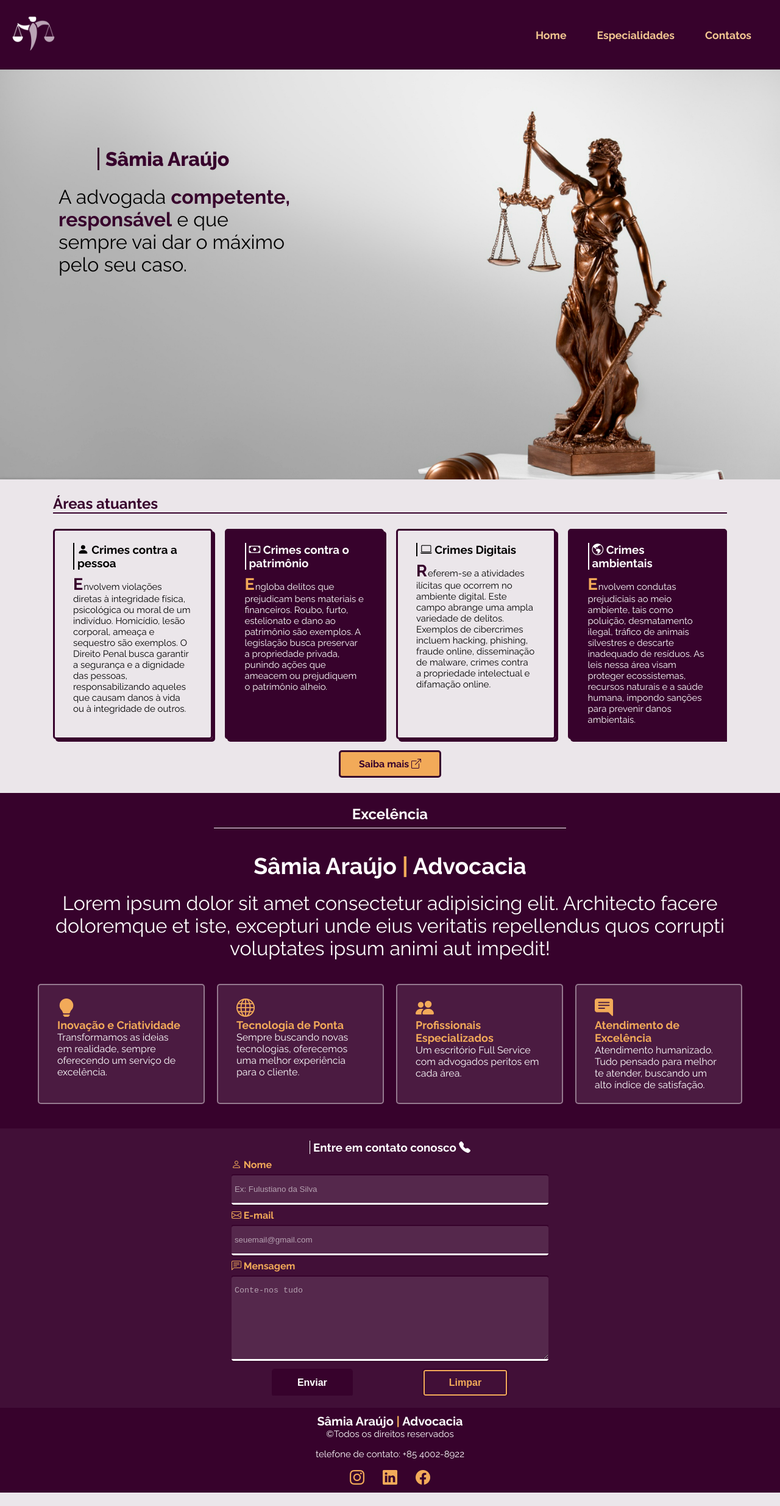
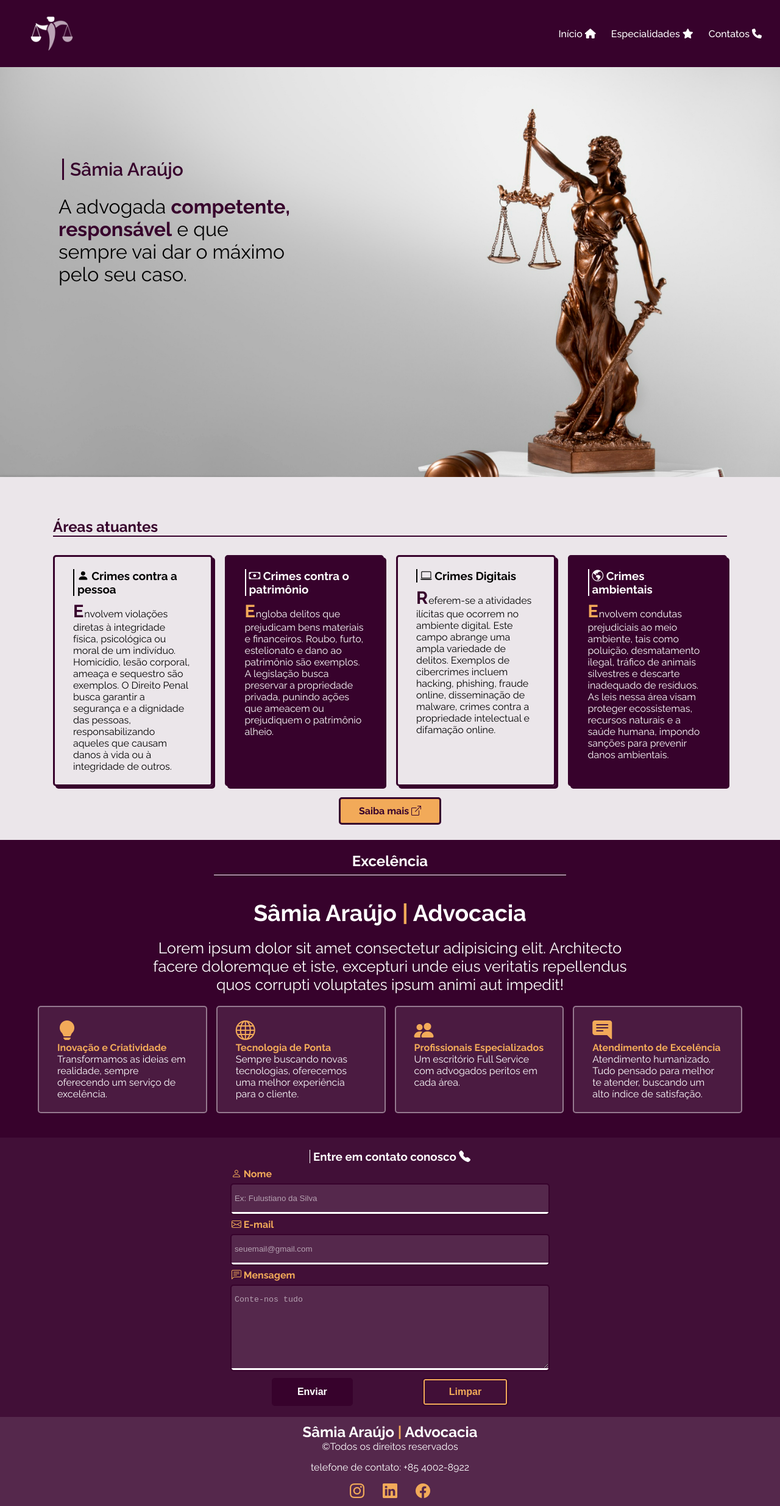
Before and after one commit to luismrtns/advocacia, a plain HTML site: page index.html in a window 1280 px wide. Shown: the whole page at 61% size. Before the commit the page ends 2447 px from the top, so only its background shows below. Drawn offline with nearby package versions, Linux system fonts and the light colour scheme.

Commit message:
ajustei tudo

```diff
--- a/estilos.css
+++ b/css/estilos.css
@@ -6,6 +6,7 @@
   margin: 0;
   box-sizing: border-box;
   text-decoration: none;
+  list-style-type: none;
 }
 
 :root{
@@ -33,6 +34,9 @@
 
 html{
   font-size: 62.5%;
+  scroll-behavior: smooth;
+  scroll-padding-top: 4.5rem;
+  overflow-x: hidden;
 }
 
 body{
@@ -46,9 +50,54 @@ body{
   max-width: 72.25em;
 }
 
+.mobile-btn, #mobile-menu{
+  display: none;
+}
+
+/* header{
+  width: 100%;
+  display: flex;
+  justify-content: space-between;
+  align-items: center;
+  background-color: var(--cor-1);
+  padding: 0 3rem;
+  position: sticky;
+  top: 0;
+}
+
+header img{
+  width: 110px;
+}
+
+#nav-bar{
+  width: 100%;
+  display: flex;
+  justify-content: space-between;
+  align-items: center;
+}
+
+#nav-list{
+  display: flex;
+  gap: 2rem;
+}
+
+#nav-list a{
+  color: white;
+  font-weight: 600;
+  transition: all .3s ease-out;
+}
+
+#nav-list a:hover{
+  font-size: 1.8rem;
+  color: var(--cor-2);
+
+} */
+
 header{
-  display: block;
-  text-align: center;
+  width: 100%;
+  padding: 0 3rem;
+  position: sticky;
+  top: 0;
   background-color: var(--cor-1);
 }
 
@@ -56,57 +105,90 @@ header img{
   width: 110px;
 }
 
-header nav ul{
-  list-style-type: none;
+#navBar{
+  width: 100%;
+  display: flex;
+  justify-content: space-between;
+  align-items: center;
 }
 
-header nav a{
-  color: var(--cor-3);
-  font-weight: bold;
-  padding: 1.5rem;
-  display: block;
-
-  transition: all .2s;
+#nav-logo{
+  font-size: 24px;
+  color: #e9a209;
 }
 
-header nav a:hover{
-  background-color: var(--cor-3);
-  color: var(--cor-1);
+#nav-list{
+  display: flex;
+  gap: 2.5rem;
+}
+
+#nav-list a{
+  color: white;
+  transition: all .2s ease-in;
+  font-weight: 500;
+}
+
+#nav-list a:hover{
+  color: var(--cor-3);
+  font-size: 1.8rem;
 }
 
 .hero-banner{
-   background-color: color-mix(in srgb, white, var(--cor-1) 10%);
-   text-align: center;
+  text-align: left;
+  display: flex;
+  flex-direction: column;
+  align-items: center;
+  background-image: url('/img/natureza-morta-com-a-balanca-da-justica.jpg');
+  background-repeat: no-repeat;
+  background-size: cover;
+  height: 84vh;
 }
 
 .hero-banner h1{
-  display: inline-block;
-  margin-top: 2rem;
-  margin-bottom: 1.5rem;
-  font-weight: 800;
+  margin-right: auto;
+  margin-top: 5em;
+  margin-bottom: 2.5rem;
+  margin-left: 3.4em;
+  color: var(--cor-1);
+  font-weight: 600;
   border-left: 3px solid;
   padding-left: 1rem;
+  font-size: 3rem;
 }
 
 .hero-banner p{
-  font-size: 1.8rem;
+  width: 30%;
+  margin-right: auto;
+  margin-left: 3em;
+  font-size: 2em;
 }
 
+ .hero-banner span{
+    color: var(--cor-1);
+    font-weight: bold;
+  }
+
 .hero-banner img{
-  width: 250px;
+  display: none;
 }
 
 .especialidades{
+  display: flex;
+  flex-direction: column;
   background-color: color-mix(in srgb, white, var(--cor-1) 10%);
   padding: 2.5rem;
-  display: flex;
-  flex-direction: column;
 }
 
-.especialidades h2{
+.especialidades .espec-title{
   color: var(--cor-1);
-  border-bottom: 2px solid;
-  margin-bottom: 2.5rem;
+  padding: 1.2rem 0 0 0;
+  border-bottom: 2px solid var(--cor-1);
+  margin: 3rem 0;
+}
+
+.espec-cards{
+  display: flex;
+  gap: 2rem;
 }
 
 .card{
@@ -117,12 +199,12 @@ header nav a:hover{
   border-radius: 5px;
   box-shadow: 4px 4px 0 var(--cor-1);
   width: 80%;
+  max-height: 500px;
 }
 
 .card:nth-child(even){
   background-color: var(--cor-1);
   color: white;
-  margin-left: 3rem;
 }
 
 .card:nth-child(even) p::first-letter{
@@ -143,7 +225,7 @@ header nav a:hover{
 }
 
 .especialidades a{
-  display: inline-block;
+  display: block;
   width: fit-content;
   padding: 1rem 3rem;
   border-radius: 5px;
@@ -189,6 +271,16 @@ span{
 .sobre-description{
   text-align: center;
   margin-bottom: 4rem;
+  font-size: 2.5rem;
+  width: 70%;
+  margin: auto;
+}
+
+.sobre-content{
+  display: flex;
+  flex-direction: row;
+  gap: 1.5rem;
+  margin-top: 2rem;
 }
 
 .sobre-cards{
@@ -199,6 +291,7 @@ span{
   margin-bottom: 2rem;
   border-radius: 5px;
   border: 2px solid rgba(255, 255, 255, 0.411);
+  width: 80%;
 }
 
 .sobre-cards h4, .sobre-cards i{
@@ -206,17 +299,9 @@ span{
 }
 
 .sobre-cards i{
-  width: 100%;
+  width: fit-content;
   font-size: 2em;
 }
-
-/* .sobre-icon{
-  display: flex;
-  align-items: center;
-  font-size: 1.8em;
-  margin-right: 1.5rem;
-  width: 70%;
-} */
 
 .formulario{
   background-color: color-mix(in srgb, white, var(--cor-1) 95%);
@@ -234,7 +319,7 @@ span{
 form{
   display: flex;
   flex-direction: column;
-  width: 100%;
+  width: 45%;
   margin: auto;
 }
 
@@ -318,11 +403,13 @@ input:valid:focus, textarea:valid:focus{
 }
 
 footer{
-  background-color: var(--cor-1);
+  background-color: color-mix(in srgb, white, var(--cor-1) 85%);
   color: white;
   text-align: center;
   padding: 1rem 3rem;
   display: flex;
+  justify-content: center;
+  align-items: center;
   flex-direction: column;
   gap: 15px;
 }
--- /dev/null
+++ b/css/responsive.css
@@ -0,0 +1,126 @@
+:root{
+  --cor-1: #37022C;
+  --cor-2: #F2AA59;
+  --cor-3: #F2C791;
+  --cor-4: #F2E3B6;
+}
+
+@media screen and (max-width: 1170px){
+  #nav-list, #navBar .btn-default{
+    display: none;
+  }
+
+  .mobile-btn{
+    display: block;
+    color: #ffffff;
+    background-color: transparent;
+    border: none;
+    font-size: 3rem;
+    cursor: pointer;
+    transition: color .3s ease-in;
+  }
+
+  .mobile-btn:hover{
+    color: var(--cor-3);
+  }
+
+   #mobile-menu.active{
+    display: flex;
+    flex-direction: column;
+    text-align: center;
+    padding-bottom: 1.5rem;
+  }
+
+  #mobile-menu ul{
+    display: flex;
+    flex-direction: column;
+    gap: 2.5rem;
+  }
+
+  #menu-nav-list a{
+    color: white;
+    transition: all .2s;
+    font-weight: 500;
+  }
+
+  #menu-nav-list a:hover{
+    color: var(--cor-3);
+    font-size: 1.8rem;
+  }
+
+}
+@media screen and (max-width: 990px){
+  .hero-banner{
+    background-color: color-mix(in srgb, white, var(--cor-1) 10%);
+    background-image: none;
+    height: 100%;
+    margin-top: 0;
+    padding-top: 0;
+    text-align: center;
+    /* text-align: center; */
+  }
+
+  .hero-banner h1{
+    display: inline-block;
+    margin: auto;
+    margin-top: 4rem;
+    font-weight: 800;
+    border-left: 3px solid;
+    padding-left: 1rem;
+  }
+
+  .hero-banner p{
+    margin-left: auto;
+    text-align: center;
+    font-size: 3rem;
+    width: 70%;
+  }
+
+  .hero-banner img{
+    width: 250px;
+  }
+
+  .especialidades{
+    display: flex;
+    flex-direction: column;
+  }
+
+  .espec-cards{
+    display: flex;
+    flex-direction: column;
+    width: 90%;
+    margin: auto;
+  }
+
+  .card:nth-child(even){
+    margin-left: 1rem;
+  }
+
+  .sobre-content{
+    flex-direction: column;
+    justify-content: center;
+    align-items: center;
+  }
+
+  .sobre-title{
+    font-size: 2rem;
+  }
+
+  .sobre-description{
+    font-size: 1.8rem;
+  }
+
+  .sobre-cards{
+    width: 65%;
+  }
+
+  form{
+    width: 70%;
+  }
+
+  .btn-form{
+    display: flex;
+    justify-content: center;
+    align-items: center;
+  }
+}
--- a/index.html
+++ b/index.html
@@ -4,25 +4,61 @@
   <meta charset="UTF-8">
   <meta name="viewport" content="width=device-width, initial-scale=1.0">
   <link rel="stylesheet" href="https://cdn.jsdelivr.net/npm/bootstrap-icons@1.11.2/font/bootstrap-icons.min.css">
-  <link rel="stylesheet" href="estilos.css">
-  <link rel="stylesheet" href="responsive.css">
+  <link rel="stylesheet" href="css/estilos.css">
+  <link rel="stylesheet" href="css/responsive.css">
+  <link rel="stylesheet" href="https://cdnjs.cloudflare.com/ajax/libs/font-awesome/6.6.0/css/all.min.css" integrity="sha512-Kc323vGBEqzTmouAECnVceyQqyqdsSiqLQISBL29aUW4U/M7pSPA/gEUZQqv1cwx4OnYxTxve5UMg5GT6L4JJg==" crossorigin="anonymous" referrerpolicy="no-referrer"/>
+  <script src="script.js" defer></script>
+  <script src="https://cdnjs.cloudflare.com/ajax/libs/jquery/3.7.1/jquery.min.js" integrity="sha512-v2CJ7UaYy4JwqLDIrZUI/4hqeoQieOmAZNXBeQyjo21dadnwR+8ZaIJVT8EE2iyI61OV8e6M8PP2/4hpQINQ/g==" crossorigin="anonymous" referrerpolicy="no-referrer"></script>
   <title>Advocacia</title>
 </head>
 <body>
-  <header>
+  <!-- <header>
     <div class="header-img">
       <img src="img/logo-1 (1).png" alt="logo">
     </div>
-    <nav>
-      <ul>
-        <li><a href="#">Home</a></li>
-        <li><a href="#espec">Especialidades</a></li>
-        <li><a href="#contatos">Contatos</a></li>
+    <nav id="nav-bar">
+      <ul id="nav-list">
+        <li><a href="#">Home <i class="bi bi-house-fill"></i></a></li>
+        <li><a href="#espec">Especialidades <i class="bi bi-star-fill"></i></a></li>
+        <li><a href="#contatos">Contatos <i class="bi bi-telephone-fill"></i></a></li>
       </ul>
+      <button class="mobile-btn">
+        <i class="bi bi-list"></i>
+      </button>
     </nav>
+
+     <div id="mobile-menu">
+       <ul id="menu-nav-list">
+        <li class="menu-nav-item"><a href="#home">Home <i class="bi bi-house-fill"></i></a></li>
+        <li class="menu-nav-item"><a href="#espec">Especialidades <i class="bi bi-star-fill"></i></a></li>
+        <li class="menu-nav-item"><a href="#contatos">Contatos <i class="bi bi-telephone-fill"></i></a></li>
+      </ul>
+    </div>
+  </header> -->
+
+  <header>
+    <nav id="navBar">
+      <img src="img/logo-1 (1).png" alt="">
+      <ul id="nav-list">
+        <li class="nav-item"><a href="#home">Início <i class="fa-solid fa-house"></i></a></li>
+        <li class="nav-item"><a href="#espec">Especialidades <i class="fa-solid fa-star"></i></a></li>
+        <li class="nav-item"><a href="#contatos">Contatos <i class="fa-solid fa-phone"></i></a></li>
+      </ul>
+      <button class="mobile-btn">
+        <i class="fa-solid fa-bars"></i>
+      </button>
+    </nav>
+
+    <div id="mobile-menu">
+       <ul id="menu-nav-list">
+        <li class="menu-nav-item"><a href="#home">Início <i class="fa-solid fa-house"></i></a></li>
+        <li class="menu-nav-item"><a href="#espec">Especialidades <i class="fa-solid fa-star"></i></a></li>
+        <li class="menu-nav-item"><a href="#contatos">Contatos <i class="fa-solid fa-phone"></i></a></li>
+      </ul>
+    </div>
   </header>
 
-  <section class="hero-banner">
+  <section class="hero-banner" id="home">
     <h1>Sâmia Araújo</h1>
     <p>A advogada <span>competente, responsável</span> e que sempre vai dar o máximo pelo seu caso.</p>
     <img src="img/undraw_judge_katerina_limpitsouni_ny-1-q.svg" alt="">
--- a/responsive.css
+++ /dev/null
@@ -1,160 +0,0 @@
-:root{
-  --cor-1: #37022C;
-  --cor-2: #F2AA59;
-  --cor-3: #F2C791;
-  --cor-4: #F2E3B6;
-}
-
-/* md */
-@media screen and (min-width:48em){
-  header{
-    display: flex;
-    justify-content: space-between;
-    align-items: center;
-  }
-
-  header nav ul{
-    display: flex;
-    gap: 20px;
-    margin-right: 2em;
-  }
-
-  header nav a{
-    position: relative;
-    font-size: 1.1em;
-    transition: all .2s;
-  }
-
-  header nav a:hover{
-    background-color: transparent;
-    color: var(--cor-4);
-    font-size: 1.2em;
-  }
-
-  header nav a::after{
-    position: absolute;
-    bottom: 0;
-    left: 0;
-    content: ' ';
-    width: 0%;
-    height: 2px;
-    border-radius: 10px;
-    background-color: var(--cor-4);
-
-    transition: all .2s ease-in-out;
-  }
-
-  header nav a:hover::after{
-    width: 100%;
-  }
-
-   form{
-    width: 50%;
-  }
-}
-
-@media screen and (min-width: 74em) {
-  *{
-    overflow-x: hidden;
-  }
-
-  .hero-banner{
-    text-align: left;
-    display: flex;
-    flex-direction: column;
-    align-items: center;
-    background-image: url(img/natureza-morta-com-a-balanca-da-justica.jpg);
-    background-repeat: no-repeat;
-    background-size: cover;
-    height: 84vh;
-  }
-
-  .hero-banner h1, p{
-    font-size: 2em;
-  }
-
-  .hero-banner h1{
-    margin-right: auto;
-    margin-top: 4em;
-    margin-bottom: 2.5rem;
-    margin-left: 5em;
-    color: var(--cor-1);
-    font-weight: 800;
-    border-left: 3px solid;
-    padding-left: 1rem;
-  }
-
-  .hero-banner p{
-    width: 30%;
-    margin-right: auto;
-    margin-left: 3em;
-    font-size: 2em;
-  }
-
-  .hero-banner img{
-    display: none;
-  }
-
-  .hero-banner span{
-    color: var(--cor-1);
-    font-weight: bold;
-  }
-
-  .espec-cards{
-    display: flex;
-    gap: 20px;
-  }
-
-  .card p{
-    font-size: 1.5rem;
-  }
-
-  .card:nth-child(even){
-    margin-left: 0;
-  }
-
-  .sobre-content{
-    display: flex;
-    flex-direction: row;
-    gap: 20px;
-  }
-
-  .sobre-cards{
-    font-size: 1rem;
-    width: 80%;
-  }
-
-  .sobre-icon{
-    display: inline-block;
-    font-size: 2em;
-  }
-
-  .sobre-cards i{
-    font-size: 3em;
-  }
-
-  .sobre-cards h4{
-    font-size: 1.8em;
-  }
-
-  .sobre-cards p{
-    font-size: 1.6rem;
-  }
-
-  form{
-    width: 45%;
-  }
-
-  /* .formulario img{
-    display: none;
-  } */
-
-  footer h2{
-    font-size: 2rem;
-  }
-
-  footer p{
-    font-size: 1.5rem;
-  }
-
-}
```
